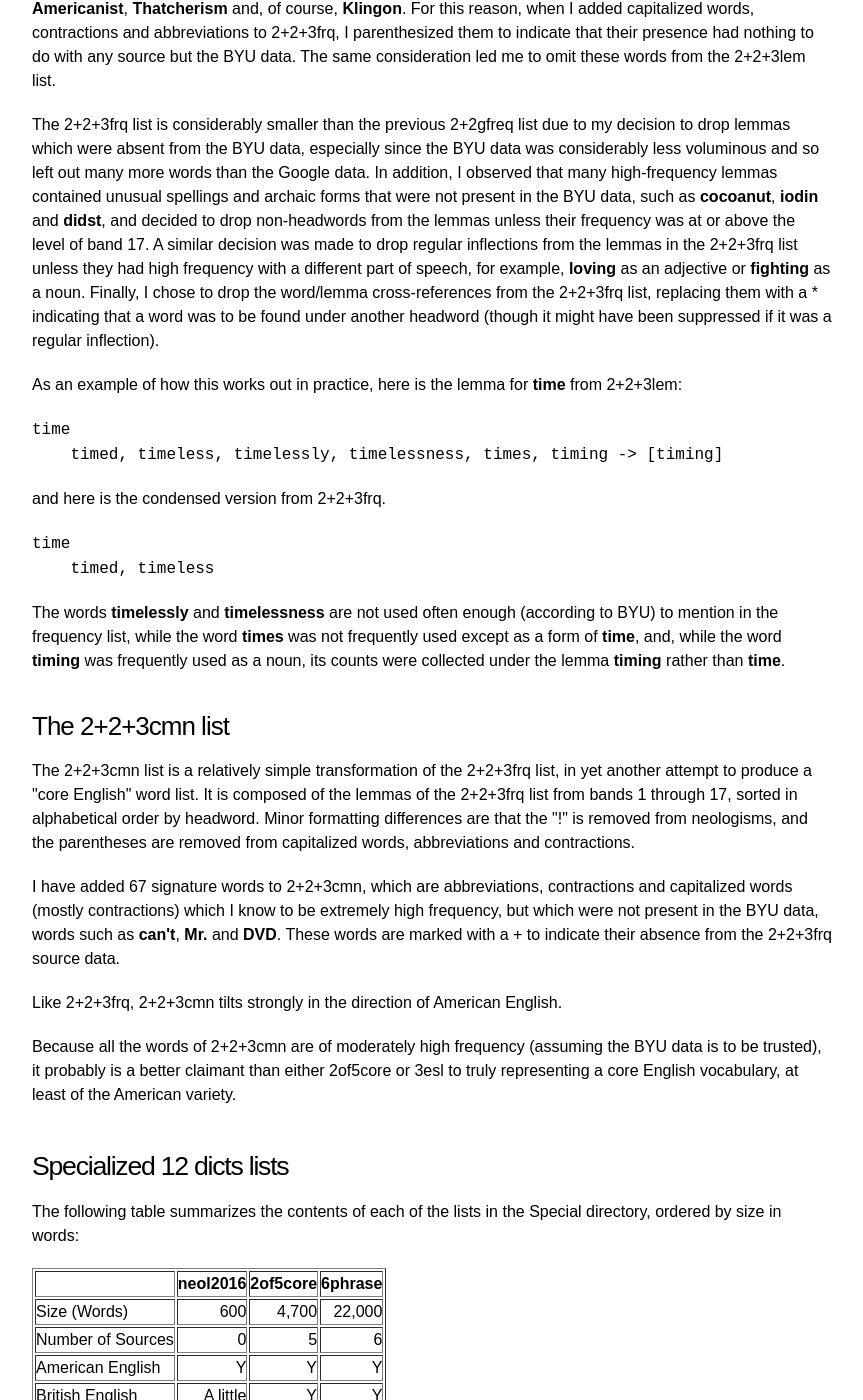
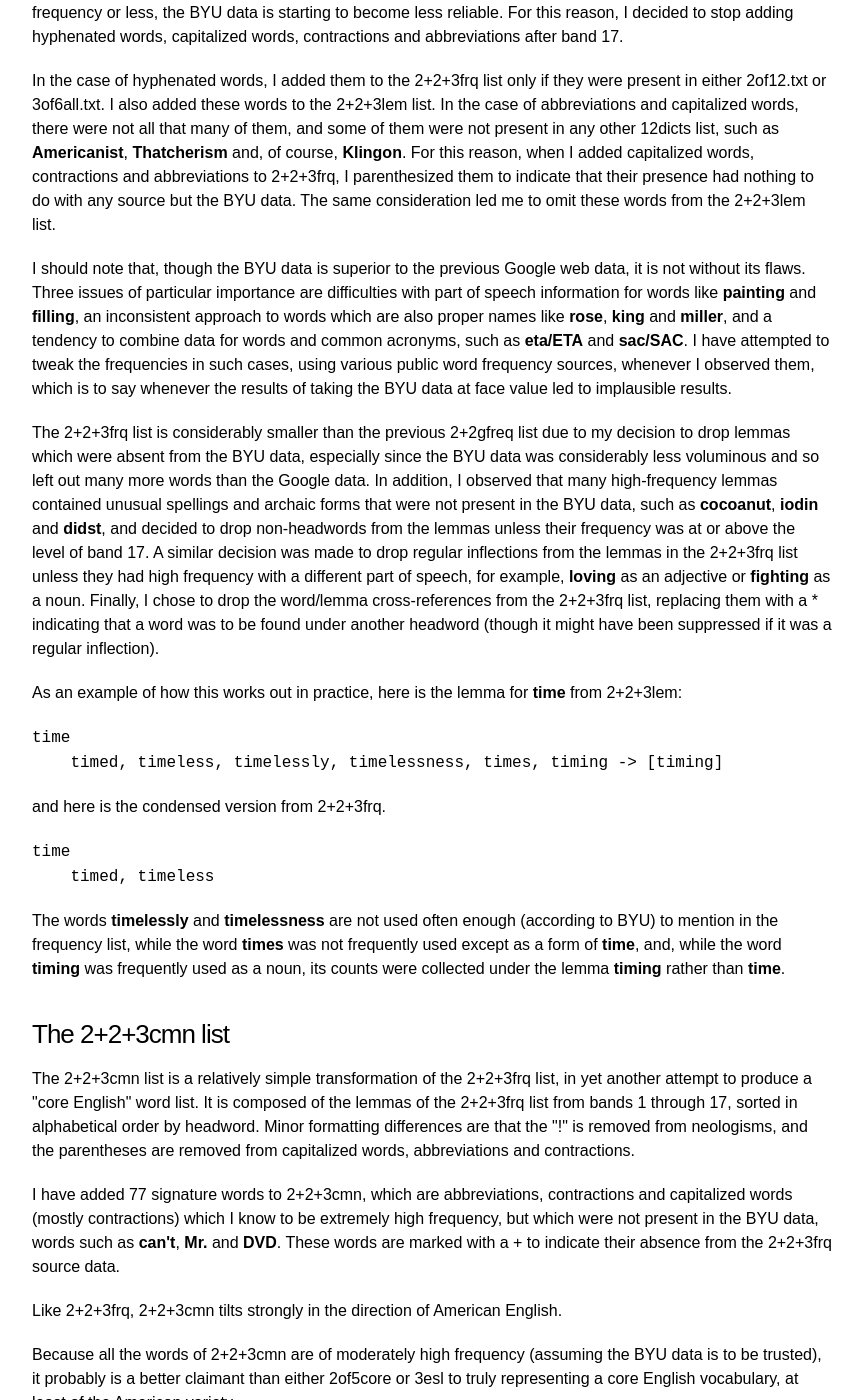
Before and after one commit to en-wl/wordlist, a Jekyll site: the page built from site/12dicts-readme.html, in a window 1280 px wide and 1400 px high, scrolled down 21216 px. Shown: the whole window, without its empty margins (208-1071 px from the left). Built offline with Jekyll 4.4.1, drawn with Linux system fonts in a browser that asks for light colours; Markdown is read by kramdown in place of the engine named in the settings; some of the changed text lies outside the part shown.

```diff
--- a/site/12dicts-readme.html
+++ b/site/12dicts-readme.html
@@ -134,9 +134,9 @@ projects</a>
 </ul>
 <h1><a name="release">This release</a></h1>
 <p>
-This is release 6.0.1 of 12dicts, released April 2016.
-This is a major release. The following is a brief rundown of the
-changes and additions:</p>
+This is release 6.0.2 of 12dicts, released June 2016.
+This is an update to release 6.0. The following is a brief rundown of the
+changes and additions in release 6.0 and beyond:</p>
 <ul>
   <li>A number of new lists, based on 6 "advanced
 learner's" ESL
@@ -181,6 +181,15 @@ make them more manageable given their increased number.
 will continue
 to distribute it, but will not be changing or maintaining it. I
 consider the 3of6game.txt list to be a complete replacement.</li>
+  <li>Version 6.0 of 12dicts had been out for less than a week
+before I discovered a number of embarrassing typos in 5d+2a.txt. These
+have been corrected (along with a minor omission in the 2+2+3 lists)
+in version 6.0.1.</li>
+  <li>Version 6.0.2 of 12dicts makes numerous changes to the
+lemmatized lists, including improvements to the lemmatization, tweaks
+to improve the frequency data for words which are also proper names,
+and additional signature words for the 2+2+3cmn list.
+    </li>
 </ul>
 <h1><a name="general"></a>Some general
 observations</h1>
@@ -466,7 +475,7 @@ size in words:
 <p>A * in the "Signature Words" row means that
 signature
 words associated with some other list may be present, but there are no
-signature words associated specifically with that list.</p>
+  signature words associated specifically with that list.</p>
 <h2><a name="nof12">The 6of12 and 2of12
 lists</a></h2>
 <p>
@@ -1848,6 +1857,15 @@ For this reason, when I added capitalized words, contractions and
 abbreviations to 2+2+3frq, I parenthesized them to indicate that their
 presence had nothing to do with any source but the BYU data. The same
 consideration led me to omit these words from the 2+2+3lem list.<p>
+I should note that, though the BYU data is superior to the previous
+Google web data, it is not without its flaws. Three issues of
+particular importance are difficulties with part of speech information
+for words like <span style="font-weight: bold;">painting</span> and <span style="font-weight: bold;">filling</span>, an inconsistent approach to words which are also proper names like <span style="font-weight: bold;">rose</span>, <span style="font-weight: bold;">king</span> and <span style="font-weight: bold;">miller</span>, and a tendency to combine data for words and common acronyms, such as <span style="font-weight: bold;">eta/ETA</span> and <span style="font-weight: bold;">sac/SAC</span>.
+I have attempted to tweak the frequencies in such cases, using various
+public word frequency sources, whenever I observed them, which is to
+say whenever the results of taking the BYU data at face value led to
+implausible results.
+<p>
 The 2+2+3frq list is considerably smaller than the previous 2+2gfreq
 list due to my decision to drop lemmas which were absent from the BYU
 data, especially since the BYU data was considerably less voluminous
@@ -1891,7 +1909,7 @@ differences are that the "!" is removed from neologisms, and
 the
 parentheses are removed from capitalized words, abbreviations and
 contractions.<p>
-I have added 67 signature words to 2+2+3cmn, which are
+I have added 77 signature words to 2+2+3cmn, which are
 abbreviations, contractions and capitalized words (mostly
 contractions) which I know to be extremely high frequency, but which
 were not present in the BYU data, words such as <span style="font-weight: bold;">can't</span>, <span style="font-weight: bold;">Mr.</span> and <span style="font-weight: bold;">DVD</span>. These words are
--- a/site/news.html
+++ b/site/news.html
@@ -2,6 +2,10 @@
 layout: post
 title: News
 ---
+<p>
+<i>June 22, 2016</i><br>
+A new version of the Official 12dicts package is now available.  This
+version makes numerous changes to the lemmatized lists among other changes.
 <p>
 <i>April 14, 2016</i><br>
 A new version of the Official 12dicts package is now available.  This
```
Also changed, not shown: other parts of site/12dicts-readme.html (+1 -1 lines), site/12dicts.md (+1 -1 lines).
